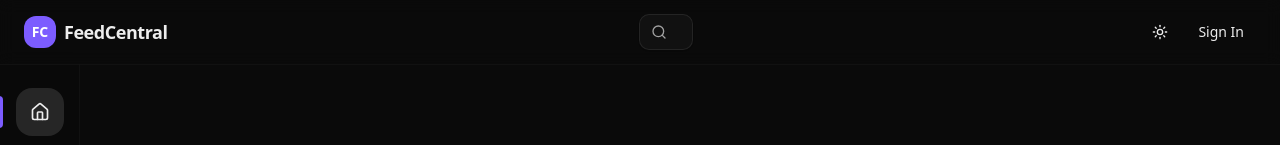
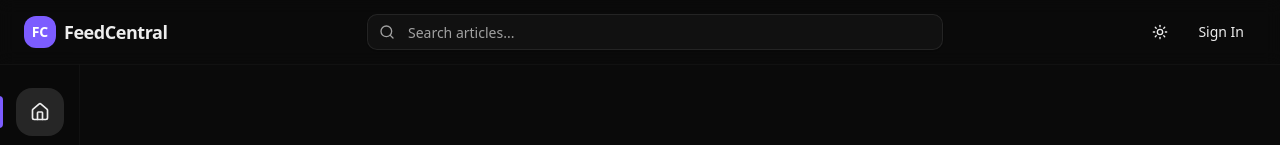
Before and after one commit to BENZOOgataga/feedcentral, a Next.js app: page /app in a window 1280 px wide. Shown: the top 145 px of the page. Built offline with nearby package versions, Linux system fonts and the light colour scheme; no server answers; the database is empty.

Commit message:
Fix width 0px issue on search bar with inline styles

```diff
--- a/components/layout/TopNav.tsx
+++ b/components/layout/TopNav.tsx
@@ -33,8 +33,8 @@ export function TopNav({ onSearchClick }: TopNavProps) {
         </Link>
 
         {/* Center - Search Bar */}
-        <div className="hidden md:flex flex-1 max-w-xl mx-8">
-          <div className="relative w-full group">
+        <div className="hidden md:flex flex-1 max-w-xl mx-8" style={{ width: '100%', maxWidth: '36rem' }}>
+          <div className="relative w-full group" style={{ width: '100%' }}>
             <Search className="absolute left-3 top-1/2 h-4 w-4 -translate-y-1/2 text-muted-foreground transition-colors group-hover:text-foreground" />
             <Input
               type="text"
```
